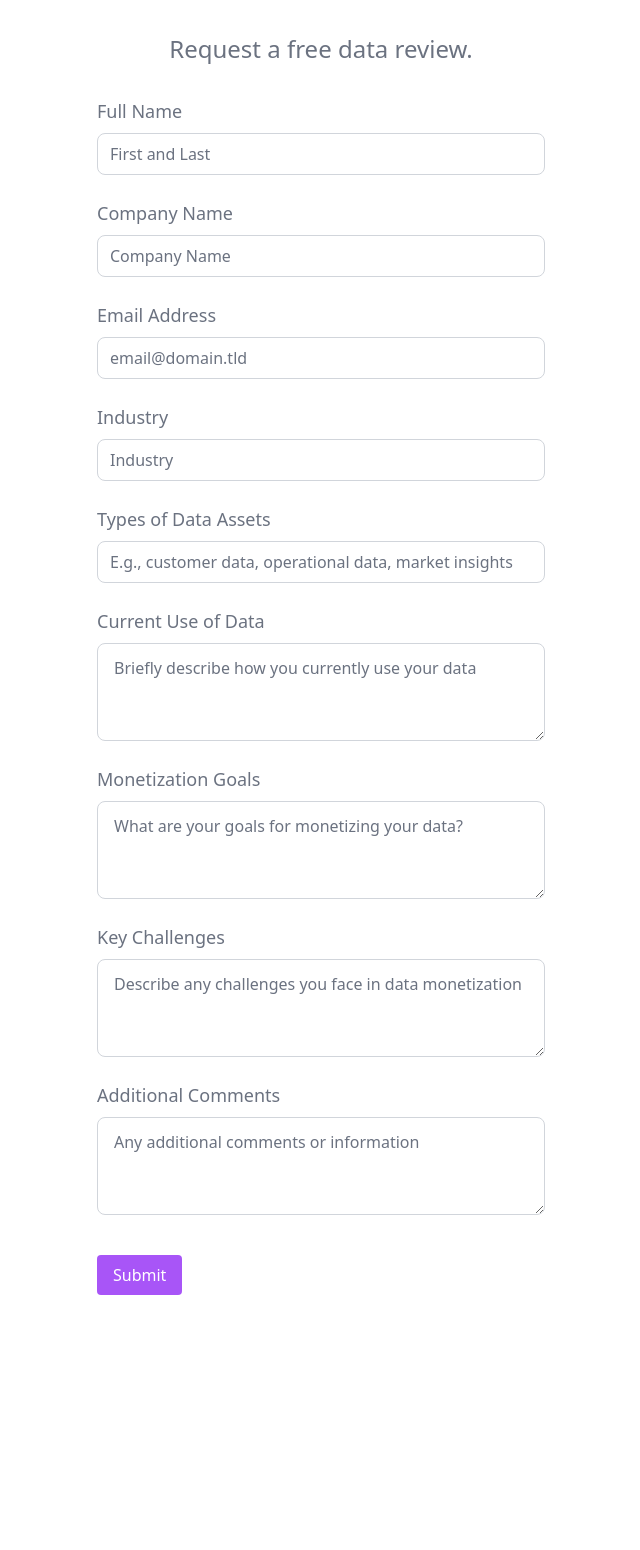
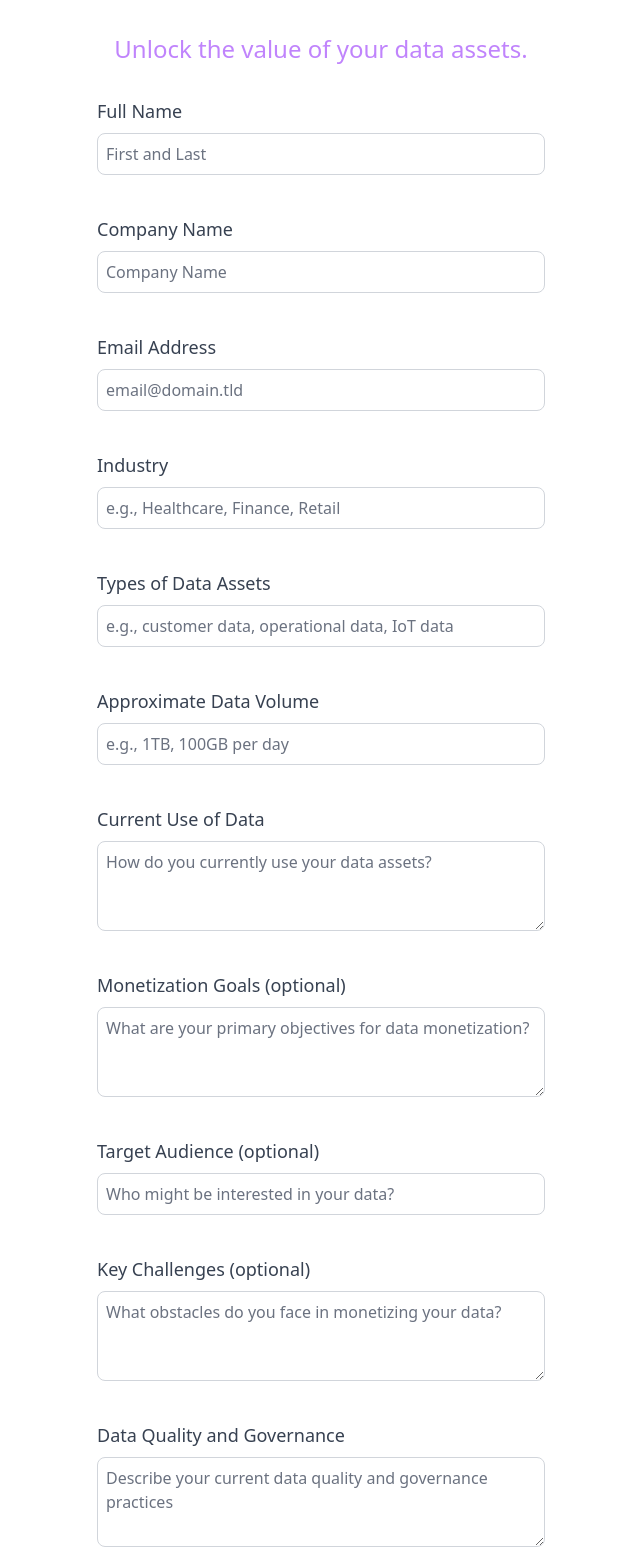
Before and after one commit to declaredata/marketing, a website: page src/request/index.html in a window 1280 px wide. Shown: the part 63-1613 px from the top of the page, without its empty margins (319-959 px from the left). Before the commit the page ends 1438 px from the top, so only its background shows below. Drawn offline with Linux system fonts and the light colour scheme.

Commit message:
clean up and form updates

```diff
--- a/src/request/index.html
+++ b/src/request/index.html
@@ -3,7 +3,7 @@
 <head>
     <meta charset="UTF-8">
     <meta name="viewport" content="width=device-width, initial-scale=1.0">
-    <title>DeclareData</title>
+    <title>DeclareData - Book a Data Review</title>
     <link rel="stylesheet" href="/form-reset.css">
     <link rel="stylesheet" href="/styles.css">
 
@@ -126,45 +126,63 @@
         </div>
     </header>
 
-    <section class="flex flex-col items-center justify-center gap-4 py-20 bg-white">
-      <p class="text-xl p-4 md:text-2xl font-light text-gray-500">Request a free data review.</p>
-<form id="fs-frm" name="data-review-form" accept-charset="utf-8" action="https://formspree.io/f/xblryorr" method="post" class="w-full max-w-xs p-8 md:p-0 md:max-w-md">
-<fieldset id="fs-frm-inputs" class="flex flex-col gap-0">
-<label for="full-name" class="text-md md:text-lg text-gray-500">Full Name</label>
-<input type="text" name="name" id="full-name" placeholder="First and Last" class="w-full border border-gray-300 rounded-lg" required="">
-
-<label for="company-name" class="text-md md:text-lg text-gray-500">Company Name</label>
-<input type="text" name="company" id="company-name" placeholder="Company Name" class="w-full border border-gray-300 rounded-lg" required="">
-
-<label for="email-address" class="text-md md:text-lg text-gray-500">Email Address</label>
-<input type="email" name="_replyto" id="email-address" placeholder="email@domain.tld" class="w-full border border-gray-300 rounded-lg" required="">
-
-<label for="industry" class="text-md md:text-lg text-gray-500">Industry</label>
-<input type="text" name="industry" id="industry" placeholder="Industry" class="w-full border border-gray-300 rounded-lg" required="">
-
- <label for="data-assets" class="text-md md:text-lg text-gray-500">Types of Data Assets</label>
- <input type="text" name="data_assets" id="data-assets" placeholder="E.g., customer data, operational data, market insights" class="w-full border border-gray-300 rounded-lg" required="">
-
-<label for="current-use" class="text-md md:text-lg text-gray-500">Current Use of Data</label>
-<textarea rows="3" name="current_use" id="current-use" placeholder="Briefly describe how you currently use your data" class="w-full border border-gray-300 rounded-lg" required=""></textarea>
-
-<label for="monetization-goals" class="text-md md:text-lg text-gray-500">Monetization Goals</label>
-<textarea rows="3" name="monetization_goals" id="monetization-goals" placeholder="What are your goals for monetizing your data?" class="w-full border border-gray-300 rounded-lg" required=""></textarea>
-
-<label for="challenges" class="text-md md:text-lg text-gray-500">Key Challenges</label>
-<textarea rows="3" name="challenges" id="challenges" placeholder="Describe any challenges you face in data monetization" class="w-full border border-gray-300 rounded-lg" required=""></textarea>
-
-<label for="comments" class="text-md md:text-lg text-gray-500">Additional Comments</label>
-<textarea rows="3" name="comments" id="comments" placeholder="Any additional comments or information" class="w-full border border-gray-300 rounded-lg" required=""></textarea>
-
-<input type="hidden" name="_subject" id="email-subject" value="Free Data Review Intake Form">
-</fieldset>
-<button type="submit" class="mt-4 px-4 py-2 bg-purple-500 text-white rounded hover:bg-purple-700">Submit</button>
-</form>
-</div>
+<section class="flex flex-col items-center justify-center gap-4 py-20 bg-white">
+  <p class="text-xl p-4 md:text-2xl font-light text-purple-400">Unlock the value of your data assets.</p>
+  <form id="fs-frm" name="data-review-form" accept-charset="utf-8" action="https://formspree.io/f/xblryorr" method="post" class="w-full max-w-xs p-8 md:p-0 md:max-w-md">
+    <fieldset id="fs-frm-inputs" class="flex flex-col gap-4">
+      <div>
+        <label for="full-name" class="text-md md:text-lg text-gray-700">Full Name</label>
+        <input type="text" name="name" id="full-name" placeholder="First and Last" class="w-full border border-gray-300 rounded-lg p-2" required>
+      </div>
+      <div>
+        <label for="company-name" class="text-md md:text-lg text-gray-700">Company Name</label>
+        <input type="text" name="company" id="company-name" placeholder="Company Name" class="w-full border border-gray-300 rounded-lg p-2" required>
+      </div>
+      <div>
+        <label for="email-address" class="text-md md:text-lg text-gray-700">Email Address</label>
+        <input type="email" name="_replyto" id="email-address" placeholder="email@domain.tld" class="w-full border border-gray-300 rounded-lg p-2" required>
+      </div>
+      <div>
+        <label for="industry" class="text-md md:text-lg text-gray-700">Industry</label>
+        <input type="text" name="industry" id="industry" placeholder="e.g., Healthcare, Finance, Retail" class="w-full border border-gray-300 rounded-lg p-2" required>
+      </div>
+      <div>
+        <label for="data-assets" class="text-md md:text-lg text-gray-700">Types of Data Assets</label>
+        <input type="text" name="data_assets" id="data-assets" placeholder="e.g., customer data, operational data, IoT data" class="w-full border border-gray-300 rounded-lg p-2" required>
+      </div>
+      <div>
+        <label for="data-volume" class="text-md md:text-lg text-gray-700">Approximate Data Volume</label>
+        <input type="text" name="data_volume" id="data-volume" placeholder="e.g., 1TB, 100GB per day" class="w-full border border-gray-300 rounded-lg p-2" required>
+      </div>
+      <div>
+        <label for="current-use" class="text-md md:text-lg text-gray-700">Current Use of Data</label>
+        <textarea rows="3" name="current_use" id="current-use" placeholder="How do you currently use your data assets?" class="w-full border border-gray-300 rounded-lg p-2" required></textarea>
+      </div>
+      <div>
+        <label for="monetization-goals" class="text-md md:text-lg text-gray-700">Monetization Goals (optional)</label>
+        <textarea rows="3" name="monetization_goals" id="monetization-goals" placeholder="What are your primary objectives for data monetization?" class="w-full border border-gray-300 rounded-lg p-2"></textarea>
+      </div>
+      <div>
+        <label for="target-audience" class="text-md md:text-lg text-gray-700">Target Audience (optional)</label>
+        <input type="text" name="target_audience" id="target-audience" placeholder="Who might be interested in your data?" class="w-full border border-gray-300 rounded-lg p-2">
+      </div>
+      <div>
+        <label for="challenges" class="text-md md:text-lg text-gray-700">Key Challenges (optional)</label>
+        <textarea rows="3" name="challenges" id="challenges" placeholder="What obstacles do you face in monetizing your data?" class="w-full border border-gray-300 rounded-lg p-2"></textarea>
+      </div>
+      <div>
+        <label for="data-quality" class="text-md md:text-lg text-gray-700">Data Quality and Governance</label>
+        <textarea rows="3" name="data_quality" id="data-quality" placeholder="Describe your current data quality and governance practices" class="w-full border border-gray-300 rounded-lg p-2" required></textarea>
+      </div>
+      <div>
+        <label for="timeline" class="text-md md:text-lg text-gray-700">Desired Timeline</label>
+        <input type="text" name="timeline" id="timeline" placeholder="e.g., 3 months, 6 months, 1 year" class="w-full border border-gray-300 rounded-lg p-2" required>
+      </div>
+      <input type="hidden" name="_subject" id="email-subject" value="Data Monetization Consultation Request">
+    </fieldset>
+    <button type="submit" class="mt-6 px-6 py-3 bg-purple-600 text-white rounded-lg hover:bg-purple-700 transition duration-300">Submit Request</button>
+  </form>
 </section>
-
-
 
 </body>
 </html>
```
Also changed, not shown: src/index.html (+2 -2 lines), src/styles.css, 1 other file.
